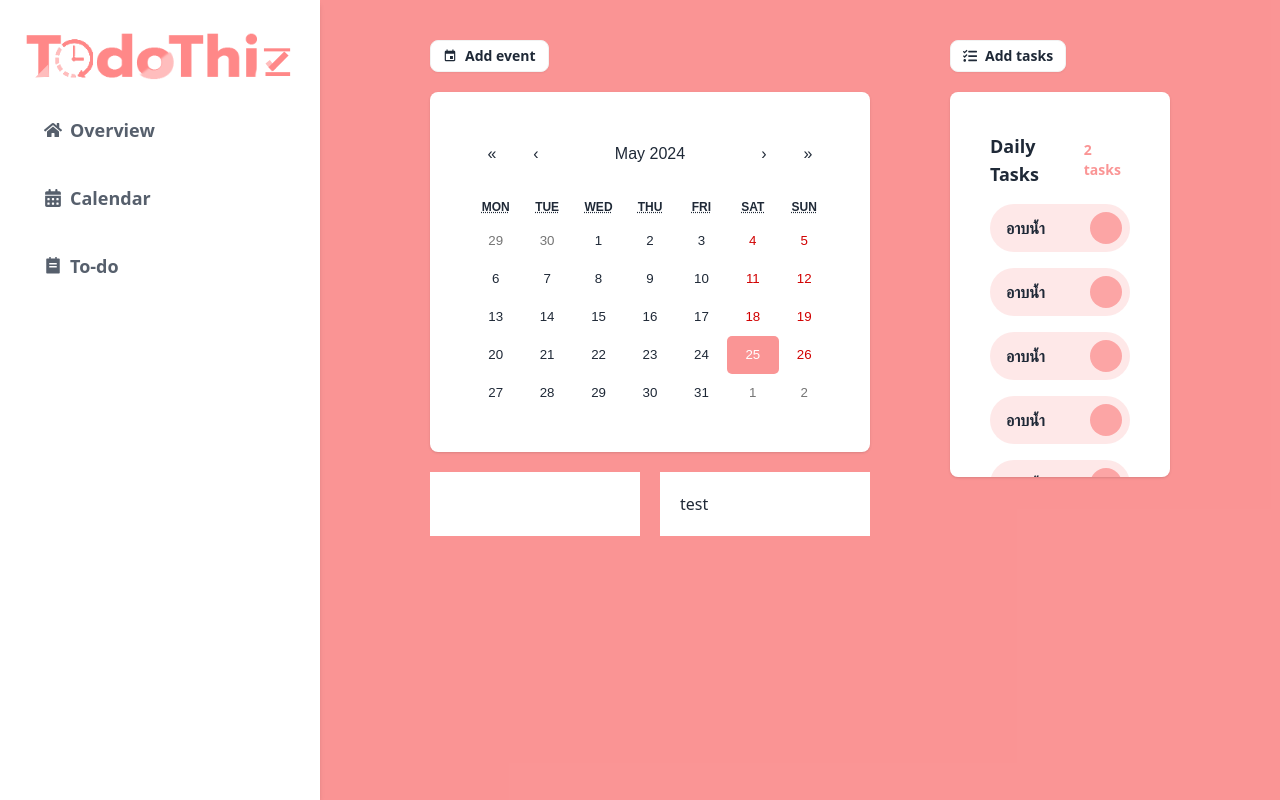
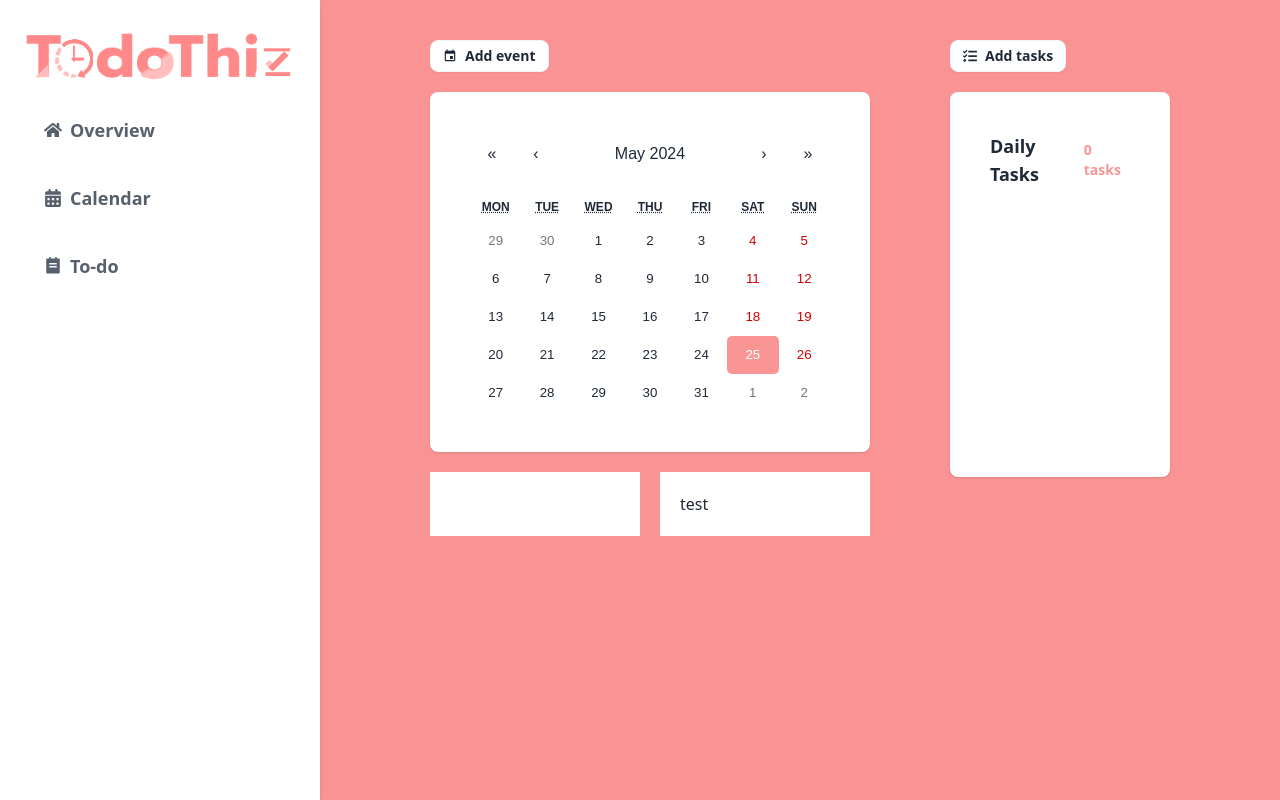
Before and after one commit to Nrcdev751/Final-Project-Frontend-Dev-Init, a React (Vite) app: page / in a window 1280 px wide. Built offline with nearby package versions, Linux system fonts and the light colour scheme.

Commit message:
testing add edit task without localstorage

```diff
--- a/package.json
+++ b/package.json
@@ -13,6 +13,7 @@
     "@emotion/react": "^11.11.4",
     "@emotion/styled": "^11.11.5",
     "@mui/material": "^5.15.18",
+    "axios": "^1.7.2",
     "localforage": "^1.10.0",
     "match-sorter": "^6.3.4",
     "react": "^18.2.0",
--- a/src/App.jsx
+++ b/src/App.jsx
@@ -1,89 +1,68 @@
+import React, { useContext } from 'react';
 import { GiHamburgerMenu } from "react-icons/gi";
-import Calendar from 'react-calendar'
+import Calendar from 'react-calendar';
 import 'react-calendar/dist/Calendar.css';
 import Sidemenu from "./component/Sidemenu";
 import { MdEvent } from "react-icons/md";
 import { FaTasks } from "react-icons/fa";
-import logo from './assets/logo.svg'
+import logo from './assets/logo.svg';
+import { TodoContext } from './TodoContext.jsx';
+import { Link } from "react-router-dom";
 
 function App() {
+  const { todos } = useContext(TodoContext);
 
   return (
     <>
       <section className="content">
-      <div className="drawer lg:drawer-open ">
+        <div className="drawer lg:drawer-open">
           <input id="my-drawer-2" type="checkbox" className="drawer-toggle" />
           <div className="drawer-content bg-red-400/75">
             <div className="main-menu">
               <div className="max-w-screen p-10">
-                        <label htmlFor="my-drawer-2" className="drawer-button me-5  lg:hidden">
-                          <GiHamburgerMenu  className="text-white text-lg"/>
+                <label htmlFor="my-drawer-2" className="drawer-button me-5 lg:hidden">
+                  <GiHamburgerMenu className="text-white text-lg" />
                 </label>
                 <div className="flex justify-center flex-col md:flex-row md:gap-5 xl:gap-20">
-                    <img src={logo} className="md:hidden filter brightness-0 invert  scale-75" alt="Website Logo" />
-                      <div className="group-calendar md:w-[50%] ">
-                        <a className="btn btn-sm bg-white hover:bg-white "><MdEvent /> Add event</a>
-                        <div className="bg-white w-100 mt-5 shadow  rounded-lg p-10">
-                          <Calendar/>
+                  <img src={logo} className="md:hidden filter brightness-0 invert scale-75" alt="Website Logo" />
+                  <div className="group-calendar md:w-[50%]">
+                    <a className="btn btn-sm bg-white hover:bg-white"><MdEvent /> Add event</a>
+                    <div className="bg-white w-100 mt-5 shadow rounded-lg p-10">
+                      <Calendar />
                     </div>
-                        <div className="flex flex-col md:flex-row  gap-5">
+                    <div className="flex flex-col md:flex-row gap-5">
                       <div className="bg-white w-full p-5 my-5">
-
+                        {/* Add content here */}
                       </div>
                       <div className="bg-white w-full p-5 my-5">
                         <p>test</p>
                       </div>
                     </div>
                   </div>
-                      <div className="group-todo w-full xl:w-[25%] ">
-                        <a className="btn btn-sm bg-white hover:bg-white "><FaTasks /> Add tasks</a>
-                        <div className="bg-white h-[385px] group overflow-auto   shadow mt-5 rounded-lg p-10">
+                  <div className="group-todo w-full xl:w-[25%]">
+                    <Link to="/todo" className="btn btn-sm bg-white hover:bg-white"><FaTasks /> Add tasks</Link>
+                    <div className="bg-white h-[385px] group overflow-auto shadow mt-5 rounded-lg p-10">
                       <div className="flex items-center justify-between">
                         <p className="text-lg font-bold">Daily Tasks</p>
-                            <p className="text-sm font-bold text-red-400/75">2 tasks</p>
+                        <p className="text-sm font-bold text-red-400/75">{todos.length} tasks</p>
                       </div>
-                            <div className="task-group p-2 flex justify-between my-4 items-center rounded-full bg-red-300/25 w-full">
-                              <p className="font-bold ms-2">อาบน้ำ</p>
-                                <div className="check w-8 h-8 bg-red-300 rounded-full">
+                      {todos.map(todo => (
+                        <div key={todo.id} className="task-group p-2 flex justify-between my-4 items-center rounded-full bg-red-300/25 w-full">
+                          <p className="font-bold ms-2">{todo.text}</p>
+                          <div className="check w-8 h-8 bg-red-300 rounded-full"></div>
                         </div>
-                            </div>
-                            <div className="task-group p-2 flex justify-between my-4 items-center rounded-full bg-red-300/25 w-full">
-                              <p className="font-bold ms-2">อาบน้ำ</p>
-                                <div className="check w-8 h-8 bg-red-300 rounded-full">
-                                </div>
-                            </div>
-                            <div className="task-group p-2 flex justify-between my-4 items-center rounded-full bg-red-300/25 w-full">
-                              <p className="font-bold ms-2">อาบน้ำ</p>
-                                <div className="check w-8 h-8 bg-red-300 rounded-full">
-                                </div>
-                            </div>
-                            <div className="task-group p-2 flex justify-between my-4 items-center rounded-full bg-red-300/25 w-full">
-                              <p className="font-bold ms-2">อาบน้ำ</p>
-                                <div className="check w-8 h-8 bg-red-300 rounded-full">
-                                </div>
-                            </div>
-                            <div className="task-group p-2 flex justify-between my-4 items-center rounded-full bg-red-300/25 w-full">
-                              <p className="font-bold ms-2">อาบน้ำ</p>
-                                <div className="check w-8 h-8 bg-red-300 rounded-full">
-                                </div>
-                            </div>
-                            <div className="task-group p-2 flex justify-between my-4 items-center rounded-full bg-red-300/25 w-full">
-                              <p className="font-bold ms-2">อาบน้ำ</p>
-                                <div className="check w-8 h-8 bg-red-300 rounded-full">
+                      ))}
                     </div>
                   </div>
                 </div>
               </div>
             </div>
-
           </div>
-              </div>
-          </div>
-          <Sidemenu/>
+          <Sidemenu />
         </div>
       </section>
     </>
-  )
+  );
 }
 
-export default App
+export default App;
--- /dev/null
+++ b/src/TodoContext.jsx
@@ -0,0 +1,39 @@
+import React, { createContext, useState, useEffect } from 'react';
+
+export const TodoContext = createContext();
+
+export const TodoProvider = ({ children }) => {
+  const [todos, setTodos] = useState([]);
+
+  useEffect(() => {
+    const storedTodos = JSON.parse(localStorage.getItem('todos')) || [];
+    setTodos(storedTodos);
+  }, []);
+
+  useEffect(() => {
+    localStorage.setItem('todos', JSON.stringify(todos));
+  }, [todos]);
+
+  const addTodo = (todo) => {
+    const newTodos = [...todos, todo];
+    setTodos(newTodos);
+  };
+
+  const editTodo = (updatedTodo) => {
+    const newTodos = todos.map(todo =>
+      todo.id === updatedTodo.id ? updatedTodo : todo
+    );
+    setTodos(newTodos);
+  };
+
+  const removeTodo = (id) => {
+    const newTodos = todos.filter((todo) => todo.id !== id);
+    setTodos(newTodos);
+  };
+
+  return (
+    <TodoContext.Provider value={{ todos, addTodo, editTodo, removeTodo }}>
+      {children}
+    </TodoContext.Provider>
+  );
+};
--- a/src/component/Todo/Addtodo.jsx
+++ b/src/component/Todo/Addtodo.jsx
@@ -1,38 +1,64 @@
-import React, { useState } from 'react';
+import React, { useState, useEffect } from 'react';
+import Swal from 'sweetalert2';
 
-const AddTodo = ({ addTodo }) => {
+const AddTodo = ({ addTodo, editTodo, editingTodo, setEditingTodo }) => {
   const [todo, setTodo] = useState('');
+
+  useEffect(() => {
+    if (editingTodo) {
+      setTodo(editingTodo.text);
+    } else {
+      setTodo('');
+    }
+  }, [editingTodo]);
 
   const handleSubmit = (e) => {
     e.preventDefault();
-    if (!todo) {
-      alert('Please enter a task');
+    if (!todo.trim()) {
+      Swal.fire('Please enter a task.');
       return;
     }
-    addTodo({ text: todo });
+    if (editingTodo) {
+      editTodo({
+        ...editingTodo,
+        text: todo,
+      });
+      setEditingTodo(null);
+    } else {
+      addTodo({
+        id: Date.now(),
+        text: todo,
+        completed: false,
+      });
+    }
     setTodo('');
-    document.getElementById('my_modal_2').close(); // Close the modal if the input is valid
+    document.getElementById('my_modal_2').close();
   };
 
   return (
     <>
       <button className="w-[120px] btn btn-sm bg-white hover:bg-white my-2" onClick={() => document.getElementById('my_modal_2').showModal()}>
-        Add Tasks
+       + Add Task
       </button>
       <dialog id="my_modal_2" className="modal">
         <div className="modal-box">
-          <h3 className="font-bold text-lg my-2">Add tasks</h3>
+          <h3 className="font-bold text-lg my-2">{editingTodo ? 'Edit Task' : 'Add Task'}</h3>
           <form onSubmit={handleSubmit}>
             <input
               type="text"
               value={todo}
               onChange={(e) => setTodo(e.target.value)}
               placeholder="Type here"
-              className="input input-bordered w-full "
+              className="input input-bordered w-full"
+              required
             />
             <div className="group-button flex justify-end my-2">
-              <button type="button" className="btn btn-sm bg-white hover:bg-white outline outline-1 outline-slate-200 text-red-400 me-2" onClick={() => document.getElementById('my_modal_2').close()}>Cancel</button>
-              <button type="submit" className="btn btn-sm bg-red-400/75 hover:bg-red-400 text-white">Confirm</button>
+              <button type="button" onClick={() => { setEditingTodo(null); document.getElementById('my_modal_2').close(); }} className="btn btn-sm bg-white hover:bg-white outline outline-1 outline-slate-200 text-red-400 me-2">
+                Cancel
+              </button>
+              <button type="submit" className="btn btn-sm bg-red-400/75 hover:bg-red-400 text-white">
+                Confirm
+              </button>
             </div>
           </form>
         </div>
--- a/src/pages/ShowTodo.jsx
+++ b/src/pages/ShowTodo.jsx
@@ -1,70 +1,48 @@
+import React, { useContext, useState } from 'react';
 import Sidemenu from "../component/Sidemenu.jsx";
 import { GiHamburgerMenu } from "react-icons/gi";
-import { MdEvent } from "react-icons/md";
-import Calendar from 'react-calendar'
-
-import 'react-calendar/dist/Calendar.css';
-import logo from '../assets/logo.svg'
-import React, { useState, useEffect } from 'react';
 import TodoList from "../component/Todo/Todolists.jsx";
 import AddTodo from "../component/Todo/Addtodo.jsx";
+import logo from '../assets/logo.svg';
+import { TodoContext } from '../TodoContext.jsx';
 
-function ShowTodo(){
-    const [todos, setTodos] = useState([]);
+const ShowTodo = () => {
+  const { todos, addTodo, editTodo, removeTodo } = useContext(TodoContext);
+  const [editingTodo, setEditingTodo] = useState(null);
 
-        // Load todos from localStorage on component mount
-        useEffect(() => {
-            const storedTodos = JSON.parse(localStorage.getItem('todos')) || [];
-            setTodos(storedTodos);
-        }, []);
 
-        // Save todos to localStorage when todos state changes
-        useEffect(() => {
-            localStorage.setItem('todos', JSON.stringify(todos));
-        }, [todos]);
-
-        const addTodo = (todo) => {
-            setTodos([...todos, todo]);
-        };
-
-        const removeTodo = (index) => {
-            const newTodos = todos.filter((_, i) => i !== index);
-            setTodos(newTodos);
-        };
-    return(
-        <>
+  return (
     <section className="content">
-                    <div className="drawer lg:drawer-open ">
+      <div className="drawer lg:drawer-open">
         <input id="my-drawer-2" type="checkbox" className="drawer-toggle" />
         <div className="drawer-content bg-red-400/75">
           <div className="main-menu">
             <div className="max-w-screen p-10">
-                                        <label htmlFor="my-drawer-2" className="drawer-button me-5  lg:hidden">
-                                        <GiHamburgerMenu  className="text-white text-lg"/>
+              <label htmlFor="my-drawer-2" className="drawer-button me-5 lg:hidden">
+                <GiHamburgerMenu className="text-white text-lg" />
               </label>
               <div className="grid grid-cols-12 justify-center mt-5 rounded-lg p-10">
                 <div className="col-span-4 hidden lg:block"></div>
                 <div className="col-span-12 lg:col-span-4 flex flex-col justify-center">
-                                                <img src={logo} className=" filter brightness-0 invert  scale-75" alt="" />
-
-                                                <AddTodo addTodo={addTodo} />
+                  <img src={logo} className="filter brightness-0 invert scale-75" alt="" />
+                  <AddTodo addTodo={addTodo} editTodo={editTodo} editingTodo={editingTodo} setEditingTodo={setEditingTodo} />
                   <label className="input input-bordered flex items-center gap-2">
                     <input type="text" className="grow" placeholder="Search To-do" />
-                                                    <svg xmlns="http://www.w3.org/2000/svg" viewBox="0 0 16 16" fill="currentColor" className="w-4 h-4 opacity-70"><path fillRule="evenodd" d="M9.965 11.026a5 5 0 1 1 1.06-1.06l2.755 2.754a.75.75 0 1 1-1.06 1.06l-2.755-2.754ZM10.5 7a3.5 3.5 0 1 1-7 0 3.5 3.5 0 0 1 7 0Z" clipRule="evenodd" /></svg>
+                    <svg xmlns="http://www.w3.org/2000/svg" viewBox="0 0 16 16" fill="currentColor" className="w-4 h-4 opacity-70">
+                      <path fillRule="evenodd" d="M9.965 11.026a5 5 0 1 1 1.06-1.06l2.755 2.754a.75.75 0 1 1-1.06 1.06l-2.755-2.754ZM10.5 7a3.5 3.5 0 1 1-7 0 3.5 3.5 0 0 1 7 0Z" clipRule="evenodd" />
+                    </svg>
                   </label>
-                                                <TodoList todos={todos} removeTodo={removeTodo} />
+                  <TodoList todos={todos} removeTodo={removeTodo} setEditingTodo={setEditingTodo} />
                   <div className="col-span-4 hidden lg:block"></div>
-                                            </div>
-
-                                        </div>
-
                 </div>
               </div>
             </div>
-                        <Sidemenu/>
+          </div>
+        </div>
+        <Sidemenu />
       </div>
     </section>
-        </>
-    )
-}
-export default ShowTodo
+  );
+};
+
+export default ShowTodo;
```
Also changed, not shown: src/component/Todo/Todolists.jsx (+31 -7 lines), src/index.css (+8 -0 lines), src/main.jsx (+12 -10 lines), 1 other file (tests, documents, lock files or other folders). Lines whose indentation alone changed are shown as unchanged.
